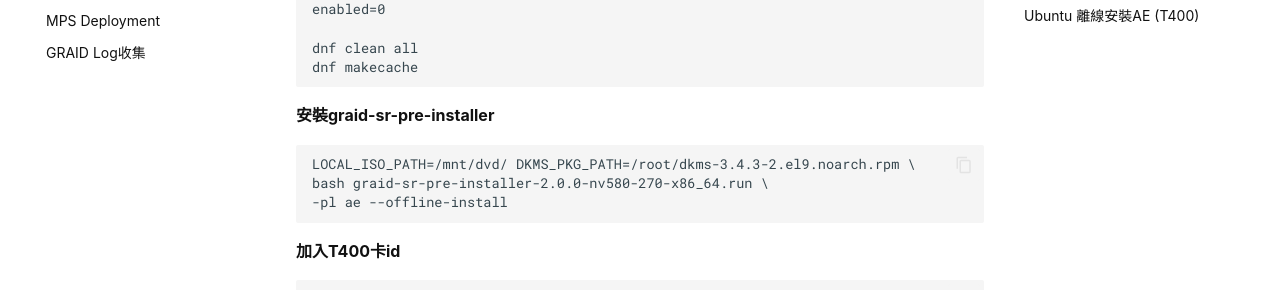
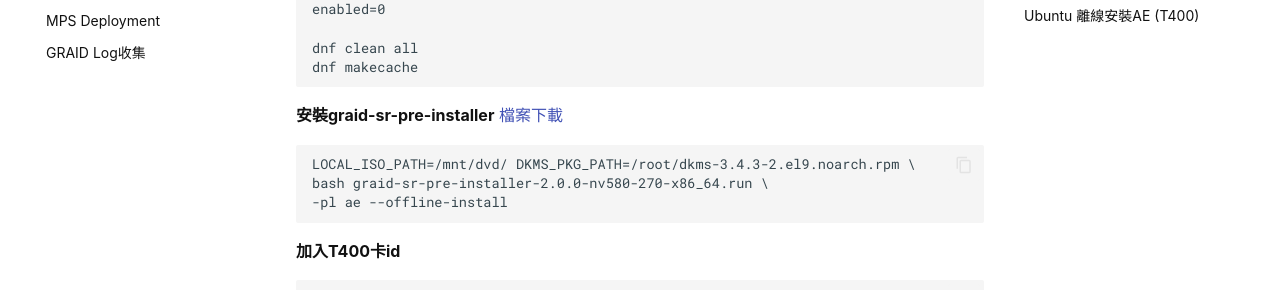
Before and after one commit to Andy0583/Metaage, an MkDocs documentation site: the page built from docs/graid/aeinstall.md, in a window 1280 px wide and 900 px high, scrolled down 666 px. Shown: the part 155-445 px from the top of the window. Built offline with MkDocs 1.6.1 and Material for MkDocs 9.7.7, drawn with Linux system fonts in a browser that asks for light colours.

Commit message:
Update aeinstall.md

````diff
--- a/docs/graid/aeinstall.md
+++ b/docs/graid/aeinstall.md
@@ -33,6 +33,7 @@ dnf makecache
 ```
 
 **安裝graid-sr-pre-installer**
+[檔案下載](https://dtimis-my.sharepoint.com/:u:/g/personal/andyhsu_ginnet_com_tw/IQBoIKC8omrAQpF1BdAAQrxxAb3Ho2LzFpp4_BqMLyeFuik?e=Q7an7A)
 ```
 LOCAL_ISO_PATH=/mnt/dvd/ DKMS_PKG_PATH=/root/dkms-3.4.3-2.el9.noarch.rpm \
 bash graid-sr-pre-installer-2.0.0-nv580-270-x86_64.run \
````
